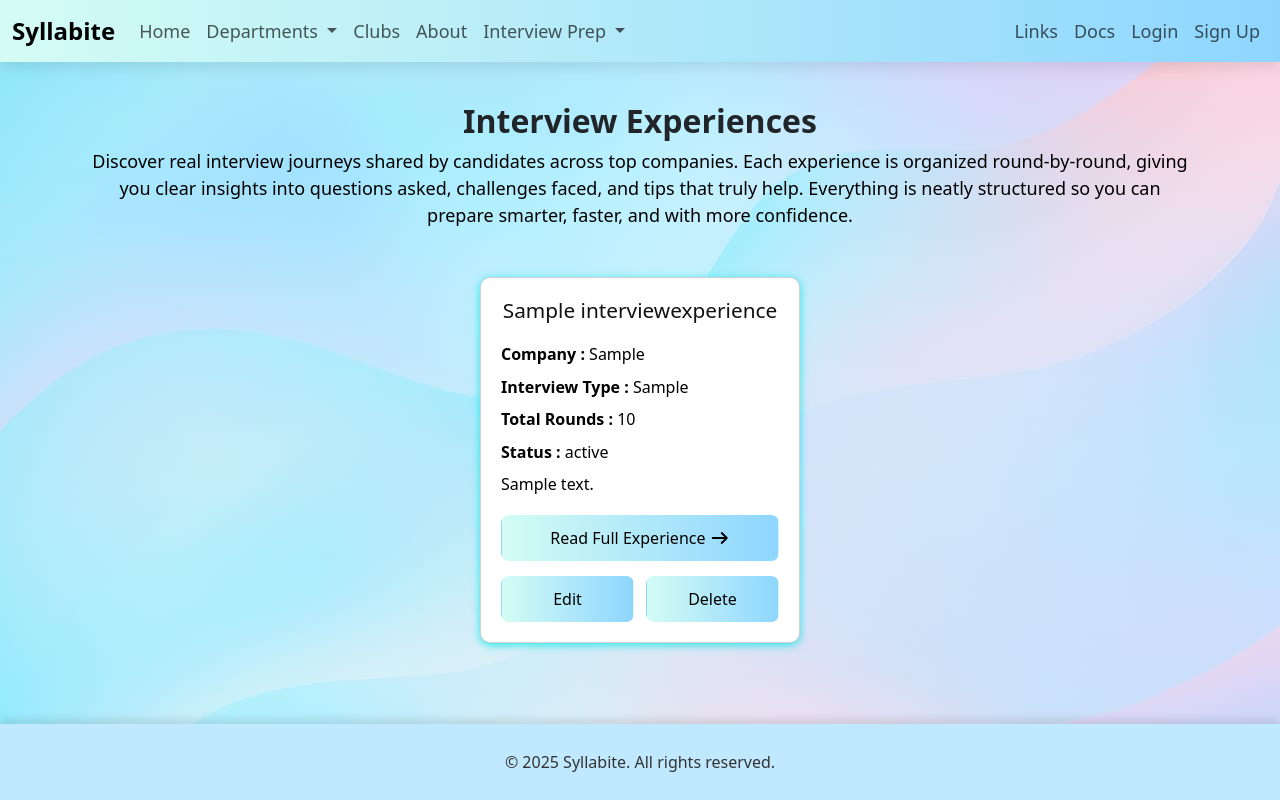
After one commit to Arun-2601-2007/Syllabite, a Node server app: page /interviews in a window 1280 px wide. The commit adds this page. Run offline with Node 20, Linux system fonts and the light colour scheme; tables that the repository leaves empty hold one stand-in row (values such as "Sample post"); some libraries are stand-ins or nearby versions.

Commit message:
Compeleted Interview Experience tab expect delete and edit

```diff
--- a/MODELS/contributorSchema.js
+++ b/MODELS/contributorSchema.js
@@ -21,7 +21,7 @@ const contributorSchema = new Schema({
 
 
 });
-// contributorSchema.plugin(passportLocalMongoose);
+
 const Contributor = mongoose.model('Contributor',contributorSchema);
 
 module.exports = Contributor;
--- a/VIEWS/INCLUDES/navbar.ejs
+++ b/VIEWS/INCLUDES/navbar.ejs
@@ -101,6 +101,17 @@
               </div>
         <a class="nav-link" href="/clubs">Clubs </a>
         <a class="nav-link " href="/about">About</a>
+        <div class="btn-group">
+                <a class="dropdown-toggle nav-link" data-bs-toggle="dropdown" aria-expanded="false">
+                  Interview Prep
+                </a>
+
+                <ul class="dropdown-menu mt-4">
+                  <li><a class="dropdown-item" href="/interviews"><span class="show1">Explore Experiences</span><span class="show2">Explore Experiences</span></a></li>
+                  <li><a class="dropdown-item" href="/interview/new"><span class="show1">Share Experience</span><span class="show2">Share Experience</span></a></li>
+                  </ul>
+
+              </div>
 
 
       </div>
--- /dev/null
+++ b/VIEWS/WEBPAGES/interviewList.ejs
@@ -0,0 +1,97 @@
+<style>
+
+.card-container {
+  display: flex;
+  gap: 30px;
+  flex-wrap: wrap;
+  justify-content: center;
+}
+
+.card {
+  background-color: #fff;
+  border-radius: 15px;
+  padding: 20px 20px;
+  border-radius: 10px;
+box-shadow: 0 2px 8px rgb(34, 231, 231);
+  width: 320px;
+  text-align: left;
+}
+
+.card h3 {
+  margin-bottom: 15px;
+  font-size: 1.3rem;
+  color: #111;
+}
+
+.card p {
+  margin: 5px 0;
+  color: black;
+  line-height: 1.4;
+}
+
+.card .btn {
+  display: inline-block;
+  margin-top: 15px;
+  padding: 10px 18px;
+  color: black !important;
+  background: linear-gradient(to right, #d4fcf4, #8ed6ff);
+  color: #fff;
+  text-decoration: none;
+  border-radius: 8px;
+  font-weight: 500;
+  transition: background 0.3s, transform 0.3s;
+}
+.card .btn {
+  transition: 0.3s ease-in-out;
+}
+.wdt {
+    width: 44%;
+}
+.card .btn:hover {
+  transform: translateY(-3px);
+  background: #c0e8ff;
+}
+</style>
+
+
+<% layout('LAYOUTS/boilerplate.ejs') %>
+
+    <body>
+        <%- include('../INCLUDES/navbar.ejs') %>
+        <%- include("../INCLUDES/flash.ejs") %>
+
+        <section class="back mt-4">
+        <div class="container  text-center p-3">
+            <h2><b >Interview Experiences</b></h2>
+            <p class="adjust">Discover real interview journeys shared by candidates across top companies. Each experience is organized round-by-round, giving you clear insights into questions asked, challenges faced, and tips that truly help. Everything is neatly structured so you can prepare smarter, faster, and with more confidence.</p>
+        </div>
+    </section>
+
+    <div class="container mt-3 mb-5">
+        <div class="row justify-content-center">
+            <div class="card-container">
+            <% for (experience of data) { %>
+
+                    <div class="card">
+                        <h3 class="text-center"><%= experience.jobtitle %></h3>
+                        <p><strong>Company :</strong> <%= experience.company %></p>
+                        <p><strong>Interview Type :</strong> <%= experience.interviewtype %></p>
+                        <p><strong>Total Rounds :</strong> <%= experience.totalrounds %></p>
+                        <p><strong>Status :</strong> <%= experience.status %></p>
+                        <p><%= experience.summary %></p>
+                        <a href="/interview/<%= experience._id %>" class="btn">Read Full Experience <i class="fa-solid fa-arrow-right"></i></a>
+                        <div class="row justify-content-evenly">
+                            <a href="/interview/<%= experience._id %>" class="btn wdt">Edit</i></a>
+                            <a href="/interview/<%= experience._id %>" class="btn wdt">Delete</i></a>
+                        </div>
+                    </div>
+
+            <% } %>
+            </div>
+        </div>
+    </div>
+
+
+
+        <%- include('../INCLUDES/footer.ejs') %>
+    </body>
--- a/app.js
+++ b/app.js
@@ -16,6 +16,8 @@ const uploads = require('./ROUTES/uploads.js');
 const authentication = require('./ROUTES/authentication.js');
 const syllabite = require('./ROUTES/syllabite.js');
 const destroy = require('./ROUTES/destroy.js');
+
+const InterviewExperience = require('./MODELS/interviewSchema.js');
 
 const multer = require('multer');
 const {storage} = require('./cloudConfig.js');
@@ -111,9 +113,32 @@ app.use('/',authentication);
 app.use('/',syllabite);
 app.use('/',destroy);
 
-app.get('/add/experience',(req,res) => {
+app.get('/interview/new',(req,res) => {
     res.render('WEBPAGES/experience.ejs');
-})
+});
+
+app.get('/interview/:id',async (req,res) =>{
+    const interview = await InterviewExperience.findById(req.params.id);
+    res.render("WEBPAGES/interviewDetail.ejs", { interview });
+});
+
+
+
+app.post('/interview',async (req,res) => {
+    const {jobtitle,company,interviewtype,totalrounds,status,createdAt,summary,content} = req.body;
+    const experience = {jobtitle:jobtitle,company:company,interviewtype:interviewtype,totalrounds:totalrounds,status:status,
+        createdAt:createdAt,summary:summary,content:content
+    };
+    await InterviewExperience.create(experience);
+    res.redirect('/interviews');
+});
+
+app.get("/interviews", async (req, res) => {
+    const data = await InterviewExperience.find();
+    res.render("WEBPAGES/interviewList.ejs", { data });
+});
+
+
 
 app.use((err,req,res,next) =>{
     let {status=500,message="Some Error Occured At Backend"} = err;
```
Also changed, not shown: MODELS/interviewSchema.js (added, +42 -0 lines), VIEWS/WEBPAGES/experience.ejs (+18 -16 lines), VIEWS/WEBPAGES/interviewDetail.ejs (added, +20 -0 lines).
